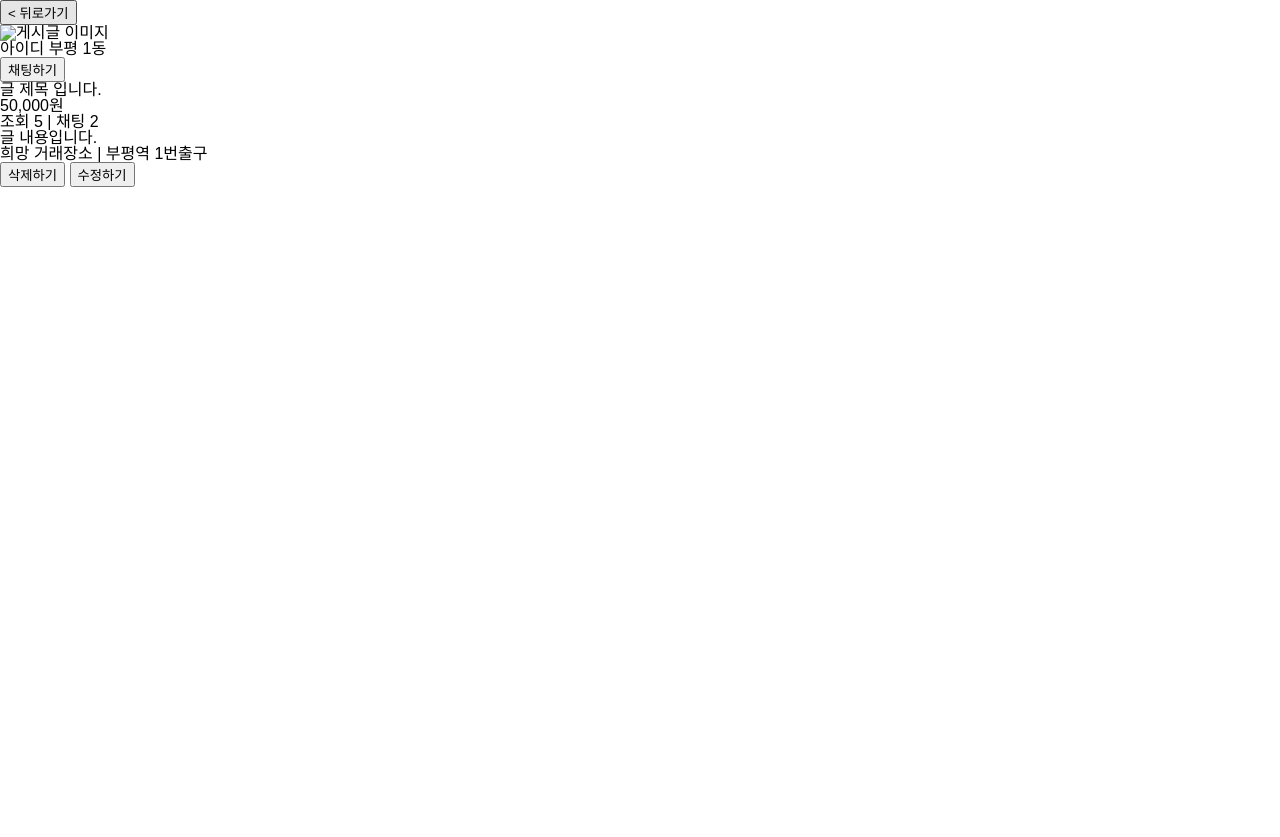
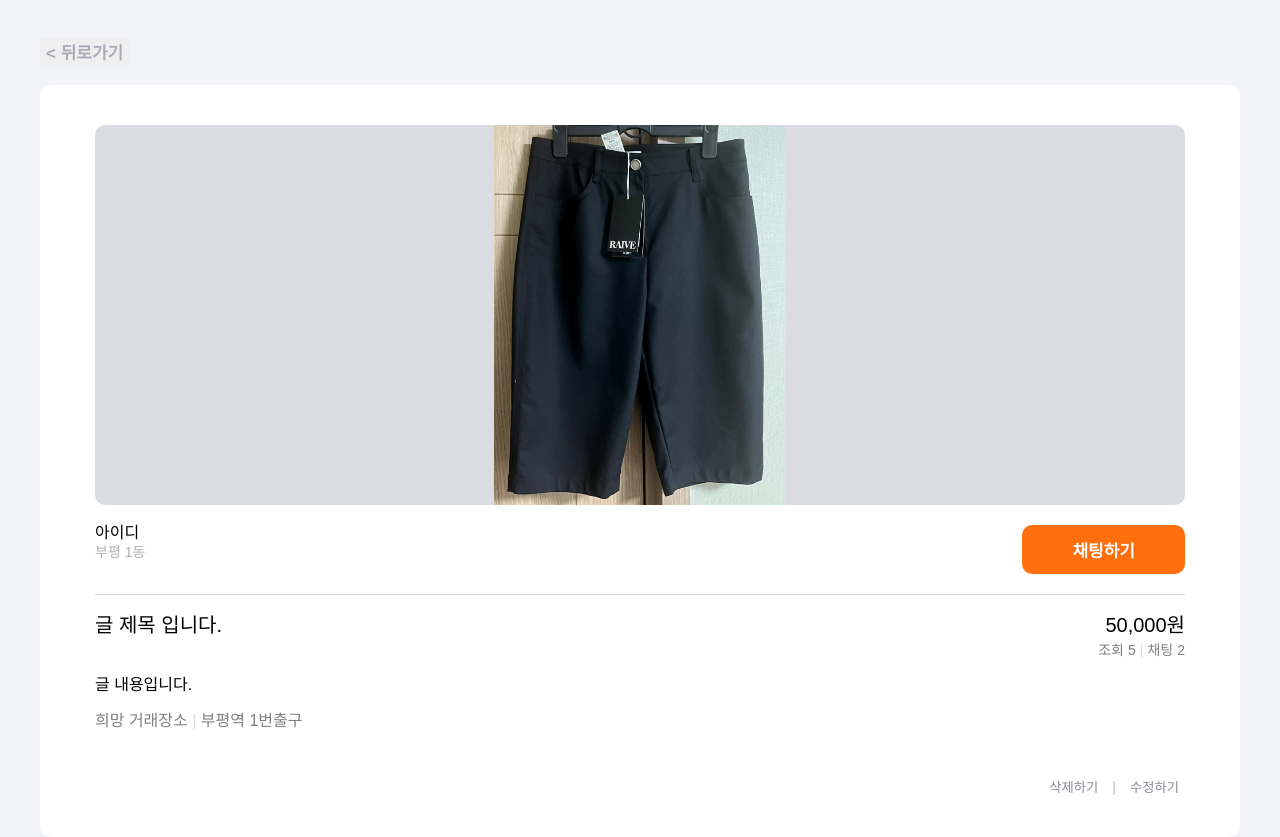
Before and after one commit to jhkim-191108/F1, a plain HTML site: page html/trade-post.html in a window 1280 px wide. Before the commit the page ends 800 px from the top, so only its background shows below. Drawn offline with Linux system fonts and the light colour scheme; files whose address does not match are found by name; a web font is replaced by a local one.

Commit message:
feat: post 영역 내용 제외 구조 잡기

```diff
--- a/css/trade-post.css
+++ b/css/trade-post.css
@@ -0,0 +1,152 @@
+body {
+  background-color: var(--gray-100);
+  text-align: center;
+}
+
+/* ========== 메인 ========== */
+.main-con {
+  width: 100%;
+  max-width: 1200px;
+  margin: 0 auto;
+}
+
+/* ========== 뒤로가기 버튼 ========== */
+.btn-back-box {
+  width: 100%;
+  padding-top: 38px;
+  text-align: left;
+  margin-bottom: 20px;
+}
+
+.btn-back {
+  border: none;
+  color: var(--gray-500);
+  font-size: 1.063rem;
+  font-weight: 600;
+}
+
+/* ========== 게시글 ========== */
+
+.post {
+  background-color: var(--gray-000);
+  color: var(--gray-9 00);
+  border: 1px solid var(--gary-100);
+  border-radius: 10px;
+  overflow: hidden;
+  padding: 40px 55px;
+  display: flex;
+  flex-direction: column;
+  gap: 20px;
+  align-items: flex-start;
+}
+
+.post .img-box {
+  width: 100%;
+  height: 380px;
+  background-color: var(--gray-200);
+  border-radius: 10px;
+}
+
+.post .img-box img {
+  width: fit-content;
+  margin: 0 auto;
+}
+
+.post-box-1,
+.post-box-2 {
+  width: 100%;
+  display: flex;
+  align-items: flex-start;
+  justify-content: space-between;
+}
+
+.post-profile {
+  display: flex;
+  flex-direction: column;
+  align-items: flex-start;
+  gap: 4px;
+}
+
+.post-id {
+  font-size: 1rem;
+  font-weight: 400;
+}
+
+.post-loc {
+  font-size: 0.875rem;
+  font-weight: 400;
+  opacity: 0.3;
+}
+
+.btn-chat {
+  border: none;
+  background-color: var(--orange-600);
+  border-radius: 10px;
+  color: var(--gray-000);
+  font-size: 1.063rem;
+  font-weight: 700;
+  padding: 12px 50px;
+}
+
+.line {
+  width: 100%;
+  height: 1px;
+  background-color: var(--gray-200);
+}
+
+.post-box-2 {
+  font-size: 1.25rem;
+  font-weight: 400;
+}
+
+.post-sub {
+  display: flex;
+  flex-direction: column;
+  align-items: flex-end;
+}
+
+.stat {
+  margin-top: 8px;
+  display: flex;
+  gap: 4px;
+  font-size: 0.875rem;
+  font-weight: 400;
+  opacity: 0.5;
+}
+
+.devider {
+  color: var(--gray-400);
+}
+
+.post-content {
+  width: 100%;
+}
+
+.post-text {
+  font-size: 1rem;
+  font-weight: 400;
+  text-align: left;
+}
+
+.post-place {
+  font-size: 1rem;
+  font-weight: 400;
+  opacity: 0.5;
+}
+
+.post-btn-box {
+  width: 100%;
+  padding-top: 27px;
+  display: flex;
+  align-items: center;
+  justify-content: flex-end;
+  gap: 8px;
+  font-size: 0.875rem;
+  font-weight: 400;
+}
+
+.post-btn-box button {
+  color: var(--gray-600);
+  border: none;
+  background-color: transparent;
+}
--- a/html/trade-post.html
+++ b/html/trade-post.html
@@ -27,7 +27,7 @@
         <article class="post">
           <!-- 콘텐츠 - 이미지 -->
           <div class="img-box">
-            <img src="" alt="게시글 이미지" />
+            <img src="../images/popular-thumb-01.webp" alt="게시글 이미지" />
           </div>
           <!-- 콘텐츠 - 프로필 + 채팅하기 버튼 -->
           <div class="post-box-1">
@@ -41,6 +41,9 @@
             <!-- 채팅하기 버튼 -->
             <button class="btn-chat">채팅하기</button>
           </div>
+
+          <!-- 라인 -->
+          <div class="line"></div>
 
           <!-- 콘텐츠 - 게시글 정보 -->
           <div class="post-box-2">
@@ -70,14 +73,15 @@
           <!-- 콘텐츠 - 거래 장소 -->
           <div class="post-place">
             <span>희망 거래장소</span>
-            <span>|</span>
+            <span class="devider">|</span>
             <span>부평역 1번출구</span>
           </div>
 
           <!-- 콘텐츠 - 버튼 -->
-          <div class="ppost-btn-box">
+          <div class="post-btn-box">
             <!-- 삭제하기 버튼 -->
             <button class="btn-delete">삭제하기</button>
+            <span class="devider">|</span>
             <!-- 수정하기 버튼 -->
             <button class="btn-edit">수정하기</button>
           </div>
```
